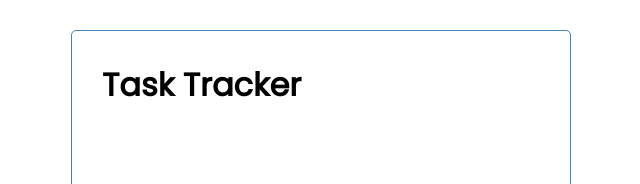
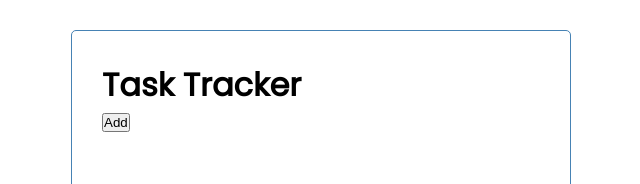
Before and after one commit to toktamm/task-tracker, a React (Create React App) app: page / in a window 1280 px wide. Shown: the top 184 px of the page, without its empty margins (319-959 px from the left). Built offline with nearby package versions, Linux system fonts and the light colour scheme.

Commit message:
add the add button

```diff
--- a/src/components/Header.js
+++ b/src/components/Header.js
@@ -1,7 +1,8 @@
 const Header = ({ title }) => {
   return (
-    <header>
+    <header className="header">
       <h1>{title}</h1>
+      <button className="btn">Add</button>
     </header>
   )
 }
```
